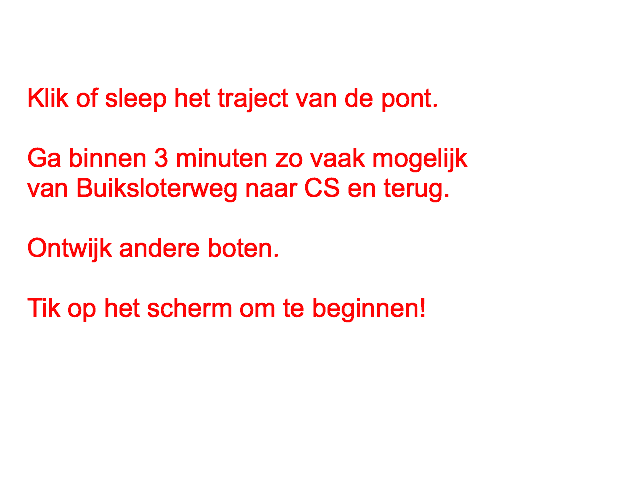
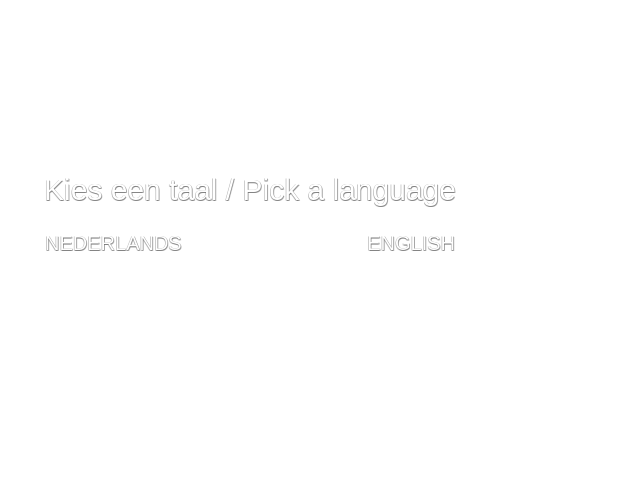
Before and after one commit to blaise-io/pont, a plain HTML site: page index.html in a window 1280 px wide. Shown: the whole page, without its empty margins (0-640 px from the left). Drawn offline with Linux system fonts and the light colour scheme.

Commit message:
Introduction flow

```diff
--- a/css/index.css
+++ b/css/index.css
@@ -15,3 +15,7 @@ canvas, img {
     left: 0;
     position: absolute;
 }
+
+canvas {
+    cursor: crosshair;
+}
--- a/index.html
+++ b/index.html
@@ -20,9 +20,11 @@
     <script src="js/game.js"></script>
     <script src="js/intersect.js"></script>
     <script src="js/intro.js"></script>
+    <script src="js/lang.js"></script>
     <script src="js/path.js"></script>
     <script src="js/point.js"></script>
     <script src="js/shore.js"></script>
+    <script src="js/text.js"></script>
     <script src="js/traffic.js"></script>
 </body>
 </html>
--- a/js/canvas.js
+++ b/js/canvas.js
@@ -39,8 +39,8 @@ Z.Canvas.prototype.paint = function() {
         this.paintInstruction(Z.game.instruction);
         this.paintBigMessage(Z.game.bigMessage);
         // this.paintEntities(Z.game.shore.segments);
-    } else {
-        this.paintEntity(Z.intro.entity);
+    } else if (Z.intro && Z.intro.text) {
+        this.paintTexts(Z.intro.text);
     }
 };
 
@@ -117,6 +117,43 @@ Z.Canvas.prototype.paintPath = function(path) {
 };
 
 /**
+ * @param {Array.<Z.Text>} texts
+ */
+Z.Canvas.prototype.paintTexts = function(texts) {
+    for (var i = 0, m = texts.length; i < m; i++) {
+        this.paintText(texts[i]);
+    }
+};
+
+/**
+ * @param {Z.Text} text
+ */
+Z.Canvas.prototype.paintText = function(text) {
+    var ctx = this.ctx, x = text.x, y = text.y;
+
+    ctx.fillStyle = 'rgba(0, 0, 0, 0.2)';
+    ctx.font = text.size + 'px arial';
+    ctx.textAlign = text.align;
+
+    switch (text.align) {
+        case 'center':
+            x += this.width / 2;
+            break;
+        case 'right':
+            x = this.width - x;
+            break;
+    }
+
+    ctx.fillText(text.str, x - 0.5, y - 0.5);
+    ctx.fillText(text.str, x - 0.5, y + 0.5);
+    ctx.fillText(text.str, x + 0.5, y - 0.5);
+    ctx.fillText(text.str, x + 0.5, y + 0.5);
+    ctx.fillText(text.str, x + 1, y + 1);
+    ctx.fillStyle = 'white';
+    ctx.fillText(text.str, x, y);
+};
+
+/**
  * @param {Array.<Z.Entity>} entities
  */
 Z.Canvas.prototype.paintEntities = function(entities) {
--- a/js/intro.js
+++ b/js/intro.js
@@ -6,14 +6,39 @@
  * @constructor
  */
 Z.Intro = function() {
-    this.entity = new Z.Entity('img/intro.png', new Z.Point(250, 250));
-    document.ontouchend = this.gameStart;
-    document.onclick = this.gameStart;
+    this.text = [
+        new Z.HeaderText(Z.LANG.PICK),
+        new Z.MiddleText(Z.LANG.DUTCH, 'left', 45),
+        new Z.MiddleText(Z.LANG.ENGLISH, 'right', 45)
+    ];
+
+    document.ontouchend = document.onclick = this.detectLanguage.bind(this);
+};
+
+Z.Intro.prototype.detectLanguage = function(ev) {
+    var point = Z.EventHandler.prototype.getEventPoint(ev);
+    if (point.y > Z.canvas.height / 2 - 50 && point.y < Z.canvas.height / 2 + 50) {
+        if (point.x < Z.canvas.width / 2) {
+            Z.STR = Z.LANG.NL;
+        } else {
+            Z.STR = Z.LANG.EN;
+        }
+        this.showIntro();
+    }
+};
+
+Z.Intro.prototype.showIntro = function() {
+    this.text = [
+        new Z.MiddleText(Z.STR.INSTRUCT1, 'left', 50, -50),
+        new Z.MiddleText(Z.STR.INSTRUCT2, 'left', 50, 0),
+        new Z.MiddleText(Z.STR.INSTRUCT3, 'left', 50, 55, 25)
+    ];
+
+    document.ontouchend = document.onclick = this.gameStart.bind(this);
 };
 
 Z.Intro.prototype.gameStart = function(ev) {
-    document.ontouchend = null;
-    document.onclick = null;
+    document.ontouchend = document.onclick = null;
     Z.game = new Z.Game();
     ev.stopPropagation();
 };
--- /dev/null
+++ b/js/lang.js
@@ -0,0 +1,35 @@
+/*jshint globalstrict:true, sub:true*/
+/*global Z*/
+'use strict';
+
+Z.LANG = {
+    PICK   : 'Kies een taal / Pick a language',
+    DUTCH  : 'NEDERLANDS',
+    ENGLISH: 'ENGLISH'
+};
+
+Z.LANG.EN = {
+    INSTRUCT1      : 'Steer the ferry to the opposite harbor',
+    INSTRUCT2      : 'Drag a path for the ferry to follow',
+    INSTRUCT3      : 'Ready? Tap the screen to start!',
+    TIP_CRASH_BOAT : 'Don’t crash into other boats!',
+    TIP_BREAK_FERRY: 'Tap straight behind the boat to break',
+    SAIL_TO_CS     : 'Head to Central Station',
+    SAIL_TO_BSW    : 'Head to Buiksloterweg',
+    SAIL_OPPOSITE  : 'Head back to the opposite harbor',
+    GOOD_JOB       : 'Good job!',
+    LEVEL_UP       : 'Level-Up!'
+};
+
+Z.LANG.NL = {
+    INSTRUCT1      : 'Vaar de pont naar de overkant',
+    INSTRUCT2      : 'Sleep een traject hoe de pont moet varen',
+    INSTRUCT3      : 'Klaar? Tik het scherm om te starten!',
+    TIP_CRASH_BOAT : 'Niet tegen andere boten botsen!',
+    TIP_BREAK_FERRY: 'Tik recht achter de pont om te remmen',
+    SAIL_TO_CS     : 'Vaar naar Central Station',
+    SAIL_TO_BSW    : 'Vaar naar Buiksloterweg',
+    SAIL_OPPOSITE  : 'Vaar terug naar de overkant',
+    GOOD_JOB       : 'Goed gedaan!',
+    LEVEL_UP       : 'Level-Up!'
+};
--- a/js/main.js
+++ b/js/main.js
@@ -4,8 +4,9 @@
 var Z = {};
 
 Z.main = function() {
+    Z.stage = 'lang'; // start, intro, game, completed
+    Z.canvas = new Z.Canvas();
     Z.intro = new Z.Intro();
-    Z.canvas = new Z.Canvas();
     Z.audio = new Z.Audio();
 };
 
--- /dev/null
+++ b/js/text.js
@@ -0,0 +1,36 @@
+/*jshint globalstrict:true, sub:true*/
+/*global Z*/
+'use strict';
+
+Z.Text = function(str, align, x, y, size) {
+    this.str = str;
+    this.align = align || 'left';
+    this.x = x || 0;
+    this.y = y || 0;
+    this.size = size || 20;
+};
+
+Z.MiddleText = function(str, align, x, y, size) {
+    Z.Text.apply(this, arguments);
+    this.y += Z.canvas.height / 2;
+};
+
+Z.util.extend(
+    Z.MiddleText.prototype,
+    /** @lends {Z.Text.prototype}*/
+    Z.Text.prototype
+);
+
+
+Z.HeaderText = function(str) {
+    Z.MiddleText.apply(this, arguments);
+    this.align = 'center';
+    this.size = 30;
+    this.y -= 50;
+};
+
+Z.util.extend(
+    Z.HeaderText.prototype,
+    /** @lends {Z.MiddleText.prototype}*/
+    Z.MiddleText.prototype
+);
```
